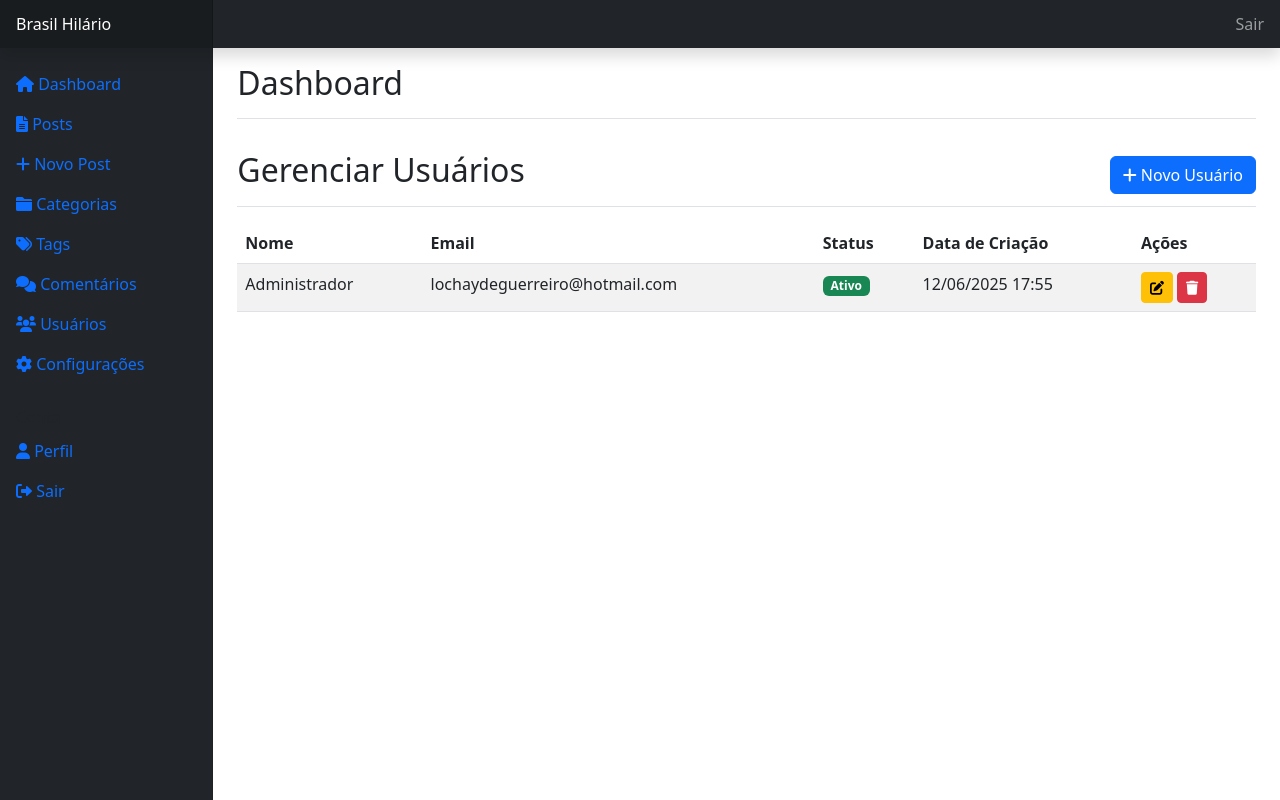
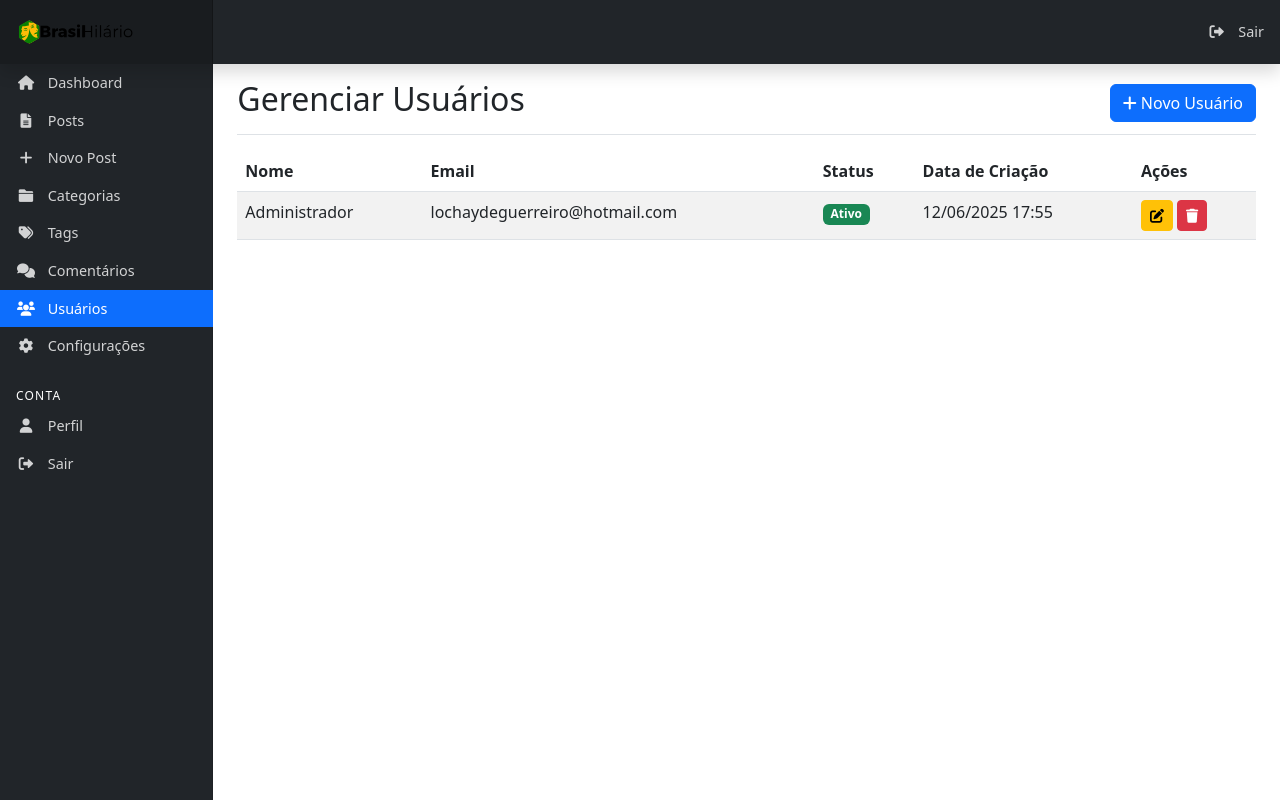
Before and after one commit to LochaydeOliveira/brasil-hilario, a PHP site: page /admin/usuarios.php in a window 1280 px wide. Run offline with PHP 8.4, Linux system fonts and the light colour scheme; a user stored in the database is signed in; data comes from the database, SQL or seed files in the repository; both versions use the stored data as it was after the commit.

Commit message:
Correções no Sidebar e Header

```diff
--- a/admin/editar-post.php
+++ b/admin/editar-post.php
@@ -34,7 +34,7 @@ try {
     }
 
     // Busca as categorias
-    $stmt = $pdo->query("SELECT * FROM categories ORDER BY name");
+    $stmt = $pdo->query("SELECT * FROM categorias ORDER BY nome");
     $categories = $stmt->fetchAll();
 } catch (PDOException $e) {
     $error = "Erro ao carregar dados: " . $e->getMessage();
--- a/admin/includes/header.php
+++ b/admin/includes/header.php
@@ -32,6 +32,7 @@ if (!isLoggedIn()) {
             z-index: 100;
             padding: 48px 0 0;
             box-shadow: inset -1px 0 0 rgba(0, 0, 0, .1);
+            background-color: #212529;
         }
 
         .sidebar-sticky {
@@ -49,6 +50,11 @@ if (!isLoggedIn()) {
             font-size: 1rem;
             background-color: rgba(0, 0, 0, .25);
             box-shadow: inset -1px 0 0 rgba(0, 0, 0, .25);
+        }
+
+        .navbar-brand img {
+            max-height: 40px;
+            width: auto;
         }
 
         .navbar .navbar-toggler {
@@ -86,34 +92,80 @@ if (!isLoggedIn()) {
                 font-size: 3.5rem;
             }
         }
+
+        .nav-link {
+            color: rgba(255, 255, 255, 0.8) !important;
+            padding: 0.5rem 1rem;
+            font-size: 0.9rem;
+        }
+
+        .nav-link:hover {
+            color: #fff !important;
+            background-color: rgba(255, 255, 255, 0.1);
+        }
+
+        .nav-link.active {
+            color: #fff !important;
+            background-color: #0d6efd;
+        }
+
+        .nav-link i {
+            margin-right: 0.5rem;
+            width: 20px;
+            text-align: center;
+        }
+
+        .sidebar-heading {
+            color: rgba(255, 255, 255, 0.5);
+            font-size: 0.75rem;
+            text-transform: uppercase;
+            letter-spacing: 0.1em;
+        }
+
+        .main-content {
+            margin-left: 240px;
+            padding: 20px;
+        }
+
+        @media (max-width: 767.98px) {
+            .main-content {
+                margin-left: 0;
+            }
+        }
     </style>
 </head>
 <body>
     <header class="navbar navbar-dark sticky-top bg-dark flex-md-nowrap p-0 shadow">
-        <a class="navbar-brand col-md-3 col-lg-2 me-0 px-3" href="index.php">Brasil Hilário</a>
+        <a class="navbar-brand col-md-3 col-lg-2 me-0 px-3" href="index.php">
+            <img src="../assets/img/logo-brasil-hilario-quadrada-svg.svg" alt="Brasil Hilário" class="img-fluid">
+        </a>
         <button class="navbar-toggler position-absolute d-md-none collapsed" type="button" data-bs-toggle="collapse" data-bs-target="#sidebarMenu" aria-controls="sidebarMenu" aria-expanded="false" aria-label="Toggle navigation">
             <span class="navbar-toggler-icon"></span>
         </button>
         <div class="w-100"></div>
         <div class="navbar-nav">
             <div class="nav-item text-nowrap">
-                <a class="nav-link px-3" href="logout.php">Sair</a>
+                <a class="nav-link px-3" href="logout.php">
+                    <i class="fas fa-sign-out-alt"></i> Sair
+                </a>
             </div>
         </div>
     </header>
 
     <div class="container-fluid">
         <div class="row">
-            <nav id="sidebarMenu" class="col-md-3 col-lg-2 d-md-block bg-light sidebar collapse">
+            <nav id="sidebarMenu" class="col-md-3 col-lg-2 d-md-block bg-dark sidebar collapse">
                 <div class="position-sticky pt-3">
                     <?php include 'sidebar.php'; ?>
                 </div>
             </nav>
 
             <main class="col-md-9 ms-sm-auto col-lg-10 px-md-4">
+                <?php if (isset($page_title)): ?>
                 <div class="d-flex justify-content-between flex-wrap flex-md-nowrap align-items-center pt-3 pb-2 mb-3 border-bottom">
-                    <h1 class="h2"><?php echo isset($page_title) ? $page_title : 'Dashboard'; ?></h1>
+                    <h1 class="h2"><?php echo $page_title; ?></h1>
                 </div>
+                <?php endif; ?>
             </main>
         </div>
     </div>
--- a/admin/includes/sidebar.php
+++ b/admin/includes/sidebar.php
@@ -55,7 +55,7 @@ $current_page = basename($_SERVER['PHP_SELF']);
             </li>
         </ul>
 
-        <h6 class="sidebar-heading d-flex justify-content-between align-items-center px-3 mt-4 mb-1 text-muted">
+        <h6 class="sidebar-heading d-flex justify-content-between align-items-center px-3 mt-4 mb-1 text-white">
             <span>Conta</span>
         </h6>
 
```
Also changed, not shown: admin/novo-post.php (+4 -4 lines), criar_tabelas.sql (added, +15 -0 lines).
